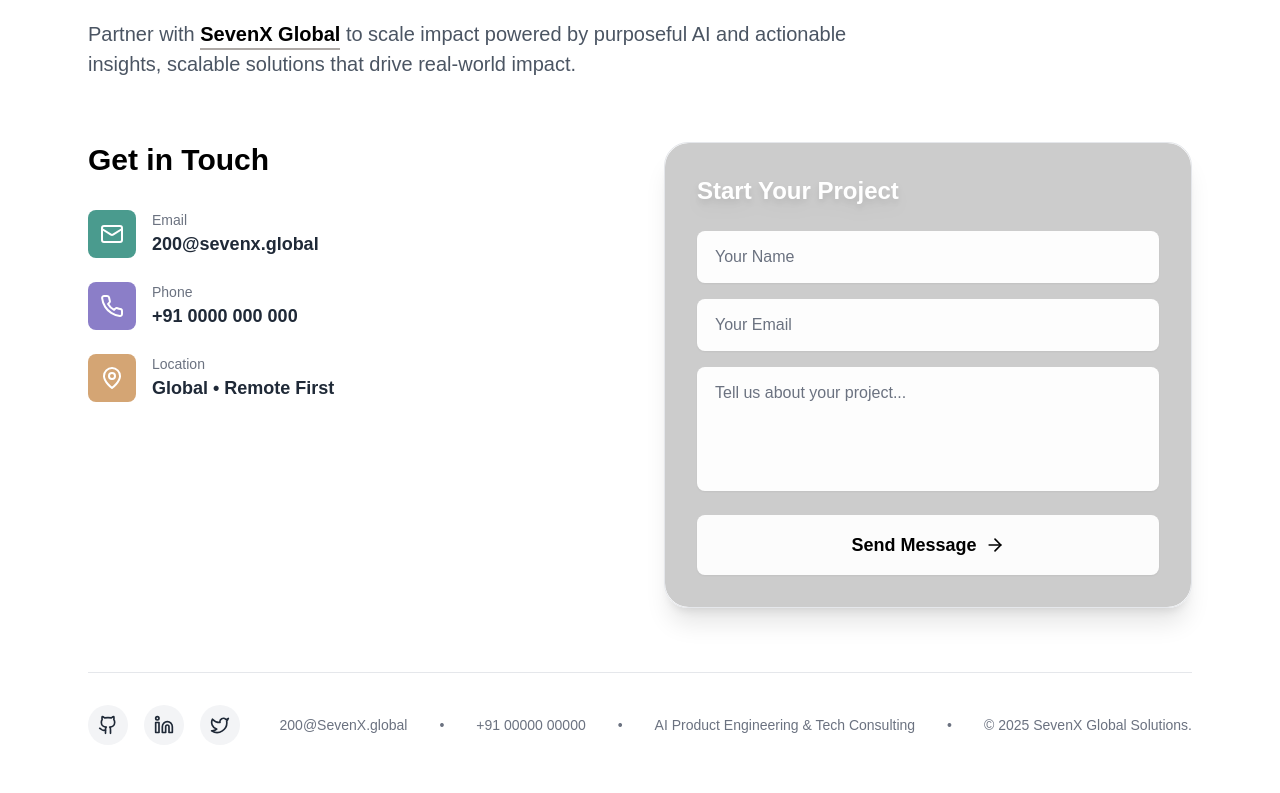
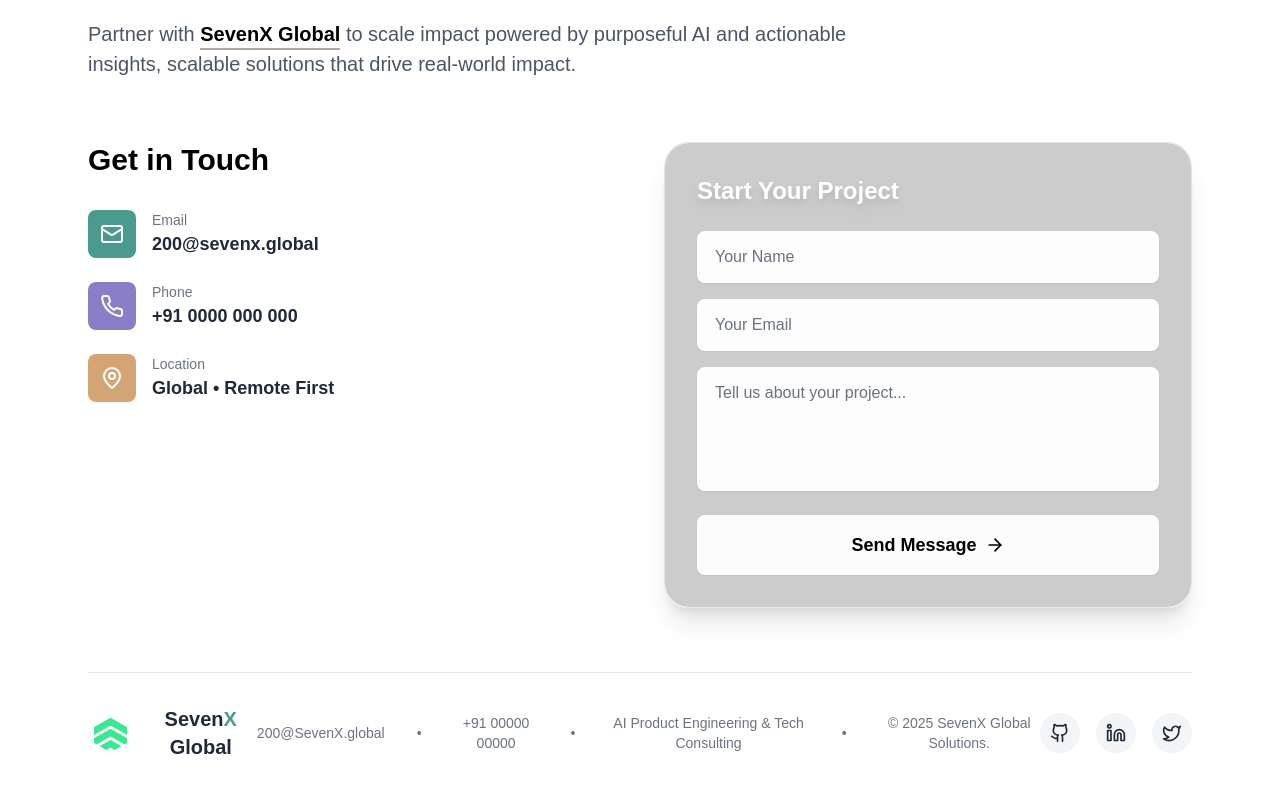
Before and after one commit to HeyItsSashi/848, a React (Vite) app: page / in a window 1280 px wide. Shown: the part 3806-4599 px from the top of the page. Built offline with nearby package versions, Linux system fonts and the light colour scheme.

Commit message:
Add logo image and text to footer

```diff
--- a/src/components/Contact.tsx
+++ b/src/components/Contact.tsx
@@ -210,8 +210,20 @@ const Contact = () => {
 
         <div className="mt-12 sm:mt-16 pt-6 sm:pt-8 border-t border-gray-200 text-center">
           <div className="flex flex-col lg:flex-row items-center justify-between space-y-6 lg:space-y-0">
+            {/* Logo and Brand */}
+            <div className="flex items-center space-x-3">
+              <img
+                src="/WhatsApp_Image_2025-09-05_at_19.23.35-removebg-preview.png"
+                alt="SevenX Global Logo"
+                className="h-8 sm:h-10 w-auto hover:scale-110 transition-all duration-300"
+              />
+              <span className="text-lg sm:text-xl font-bold text-gray-800">
+                Seven<span className="text-teal">X</span> Global
+              </span>
+            </div>
+
             {/* Social Media Icons */}
-            <div className="flex items-center space-x-3 sm:space-x-4">
+            <div className="flex items-center space-x-3 sm:space-x-4 lg:order-2">
               <a
                 href="https://github.com/848labs"
                 target="_blank"
```
